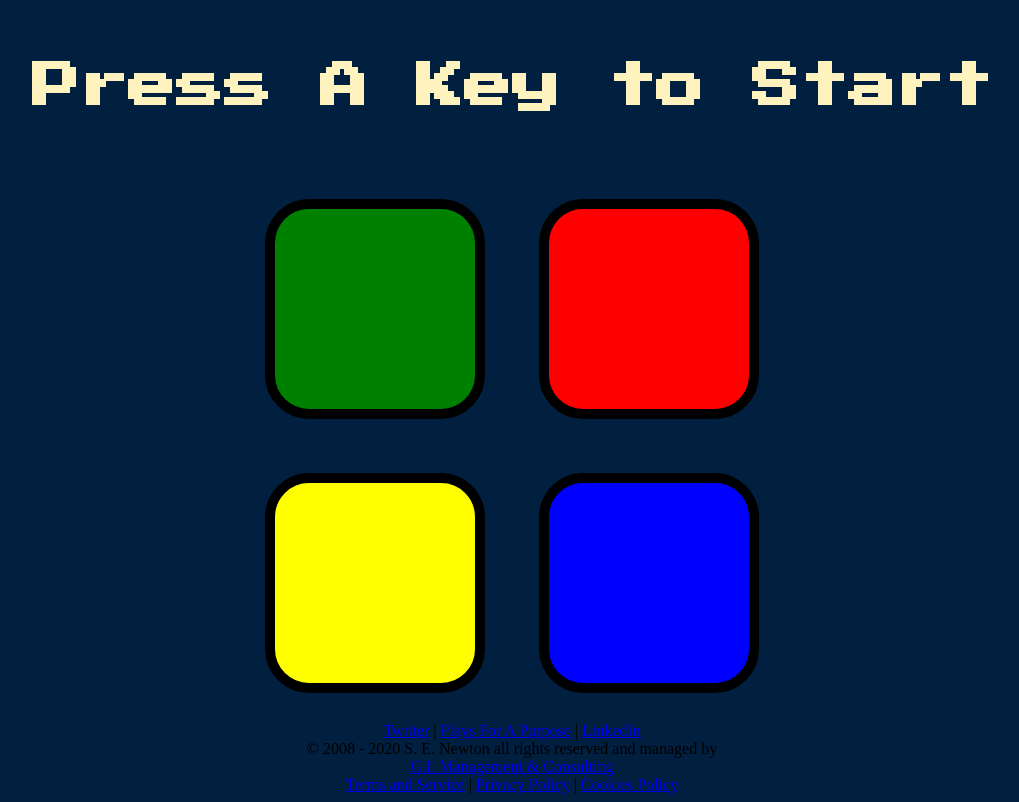
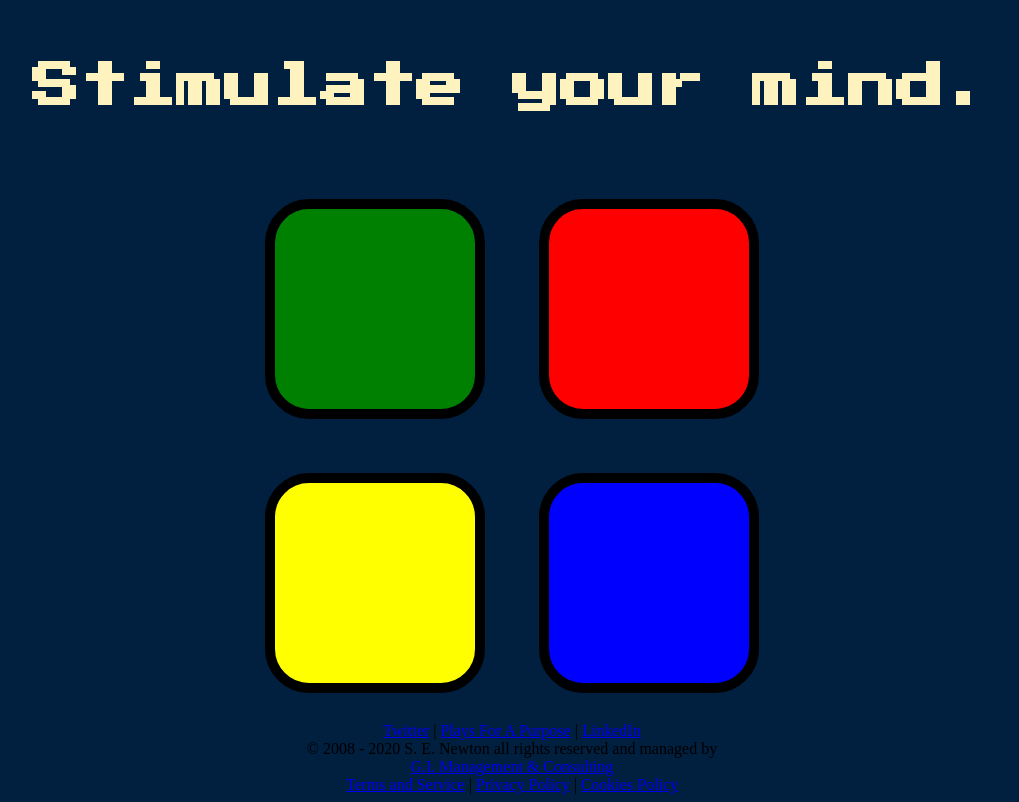
Before and after one commit to ConstanceCodingCamp/letsplayagame, a plain HTML site: page index.html in a window 1280 px wide. Shown: the whole page, without its empty margins (128-1147 px from the left). Drawn offline with nearby package versions, Linux system fonts and the light colour scheme.

Commit message:
Update index.html
updated header

```diff
--- a/index.html
+++ b/index.html
@@ -11,7 +11,7 @@
 </head>
 
 <body>
-  <h1 id="level-title">Press A Key to Start</h1>
+  <h1 id="level-title">Stimulate your mind.</h1>
   <div class="container">
     <div lass="row">
 
```
